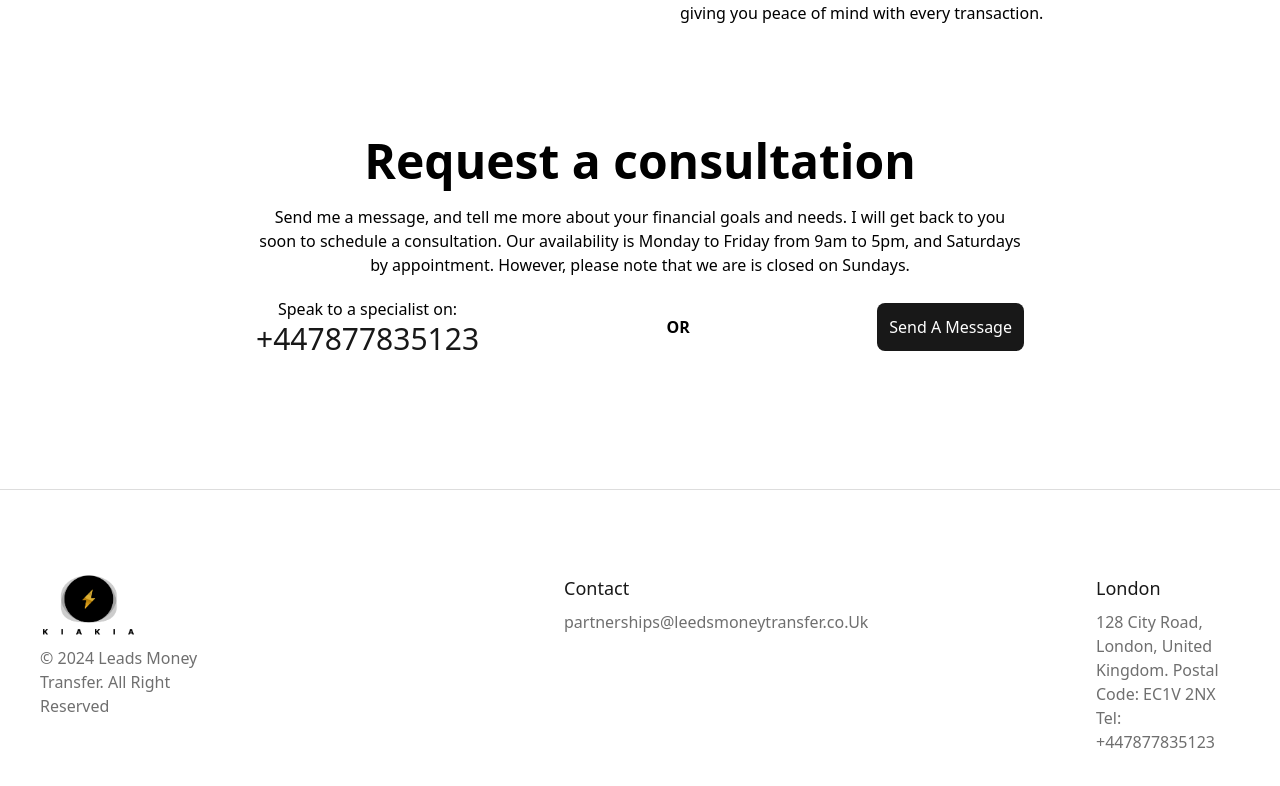
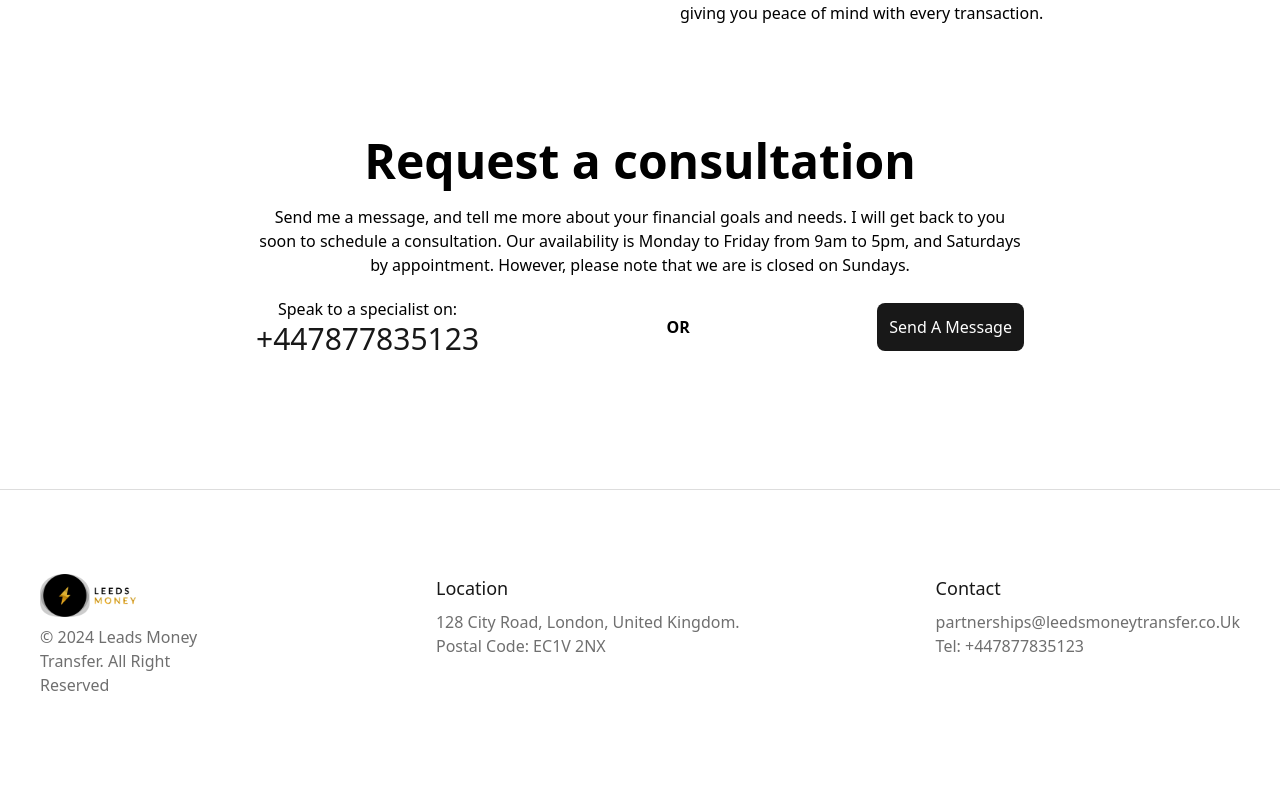
Before and after one commit to ForJessicaSake/kfv3-remittance, a React (Vite) app: page / in a window 1280 px wide. Shown: the part 1762-2548 px from the top of the page. Built offline with nearby package versions, Linux system fonts and the light colour scheme.

Commit message:
fix: footer and logo

```diff
--- a/src/components/footer/index.tsx
+++ b/src/components/footer/index.tsx
@@ -22,27 +22,25 @@ export default function Footer() {
             </p>
           </div>
 
-          <div>
-            <p className="text-dark-blue text-lg mb-2 font-medium">Contact</p>
-            <a href="mailto:partnerships@leedsmoneytransfer.co.Uk">
-              <p className="w-52 text-gray-900">
-                partnerships@leedsmoneytransfer.co.Uk
-              </p>
-            </a>
-          </div>
-
-          <div>
-            <p className="text-dark-blue text-lg mb-2 font-medium">London</p>
-            <p className="w-36 text-gray-900">
+          <div className="text-gray-900">
+            <p className="text-dark-blue text-lg mb-2 font-medium">Location</p>
+            <p>
               <a
                 href="https://maps.google.com/?q=128 City Road, London, United Kingdom"
                 target="_blank"
                 rel="noopener noreferrer"
               >
-                128 City Road, London, United Kingdom. Postal Code: EC1V 2NX
-                Tel: +447877835123
+                128 City Road, London, United Kingdom.
               </a>
             </p>
+            <p>Postal Code: EC1V 2NX</p>
+          </div>
+          <div className=" text-gray-900">
+            <p className="text-dark-blue text-lg mb-2 font-medium">Contact</p>
+            <a href="mailto:partnerships@leedsmoneytransfer.co.Uk">
+              <p>partnerships@leedsmoneytransfer.co.Uk</p>
+              <p> Tel: +447877835123</p>
+            </a>
           </div>
         </div>
       </div>
--- a/src/components/header/index.tsx
+++ b/src/components/header/index.tsx
@@ -5,22 +5,23 @@ const Header = () => {
     <header className="container mx-auto grid grid-cols-1 lg:grid-cols-2 lg:place-items-center w-full lg:px-10 px-5 gap-8 lg:pt-44 pt-36">
       <div>
         <h1 className="text-dark-blue max-w-2xl font-bold text-2xl sm:text-4xl xl:text-5xl">
-        Money Transfer, with a Personal Touch        </h1>
+          Money transfer with a personal touch{" "}
+        </h1>
 
         <p className="pt-5 text-justify leading-7">
           Money transfers shouldn't be a hassle. At{" "}
-          <span className="font-bold">Leeds Money Transfer</span>, we make it easy by offering
-          fast, secure, and affordable way to meet your remittance needs, so you can focus on what
-          matters. With our user-friendly platform and transparent fees, you can
-          send money with confidence, knowing your recipients will receive every
-          penny in no time.
+          <span className="font-bold">Leeds Money Transfer</span>, we make it
+          easy by offering fast, secure, and affordable way to meet your
+          remittance needs, so you can focus on what matters. With our
+          user-friendly platform and transparent fees, you can send money with
+          confidence, knowing your recipients will receive every penny in no
+          time.
         </p>
 
         <Button className="mt-5 w-40">Login</Button>
       </div>
       <div className="flex justify-center lg:justify-normal">
-
-      <img src="/7.jpeg" alt="consultation" className="rounded-md" />
+        <img src="/7.jpeg" alt="consultation" className="rounded-md" />
       </div>
     </header>
   );
```
Also changed, not shown: src/assets/logo.png.
